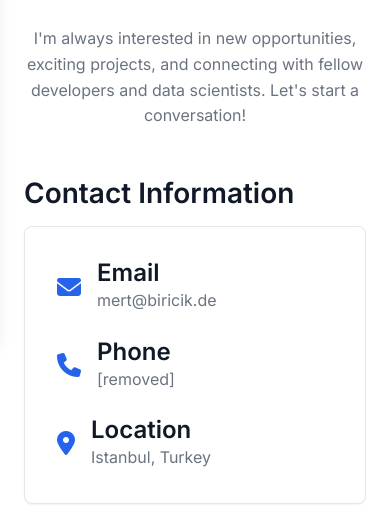
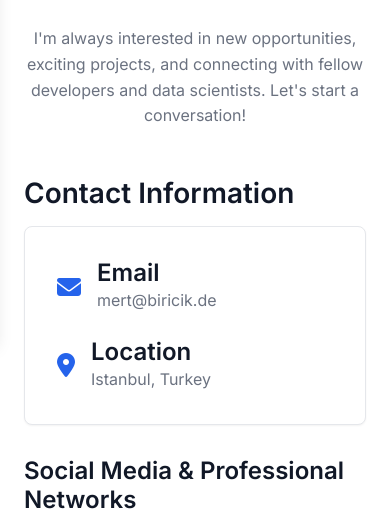
Before and after one commit to mertBiricik/mertbiricik.github.io, an Eleventy site: page src/contact.njk in a window 390 px wide. Shown: the part 204-733 px from the top of the page. Built offline with nearby package versions, Linux system fonts and the light colour scheme; Eleventy itself is replaced by a stand-in of ours; files that its build step writes are made by us from their sources.

Commit message:
Remove phone number from contact page, keep only email

```diff
--- a/src/contact.njk
+++ b/src/contact.njk
@@ -19,14 +19,6 @@ description: Get in touch with Mert Biricik for collaboration opportunities, pro
               <div>
                 <h4 style="margin: 0;">Email</h4>
                 <a href="mailto:mert@biricik.de" style="color: var(--text-secondary);">mert@biricik.de</a>
-              </div>
-            </div>
-
-            <div style="display: flex; align-items: center; gap: 1rem;">
-              <i class="fas fa-phone" style="font-size: 1.5rem; color: var(--primary-color);"></i>
-              <div>
-                <h4 style="margin: 0;">Phone</h4>
-                <a href="tel:[removed]" style="color: var(--text-secondary);">[removed]</a>
               </div>
             </div>
 
```
